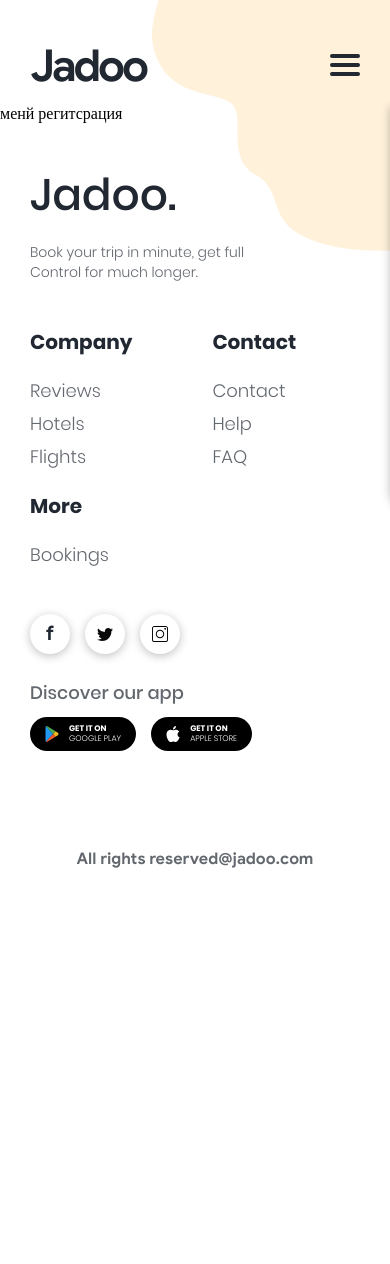
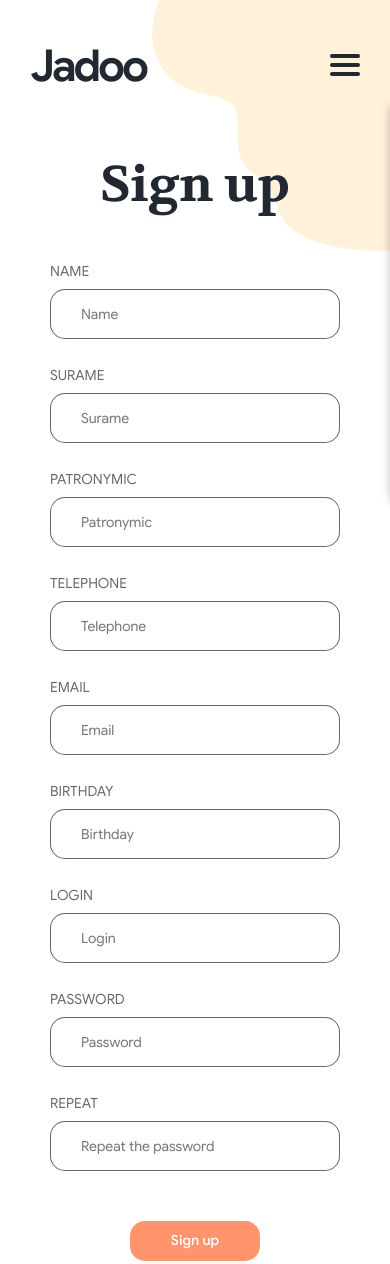
Before and after one commit to mogWB/web-travel, a website: page pages/registration/registration.html in a window 390 px wide. Shown: the top 1264 px of the page. Before the commit the page ends 917 px from the top, so only its background shows below. Drawn offline with Linux system fonts and the light colour scheme; files whose address does not match are found by name.

Commit message:
feat: add authorization logic

```diff
--- a/css/components/input.css
+++ b/css/components/input.css
@@ -21,19 +21,40 @@
     color: var(--text70, #212832);
     margin: 0;
     font-weight: normal;
+    background-color: var(--white);
 }
 
-/* .input >input::placeholder{
-    font-family: 'Google Sans', sans-serif;
-    font-size: 0.875em;
-    line-height: 1;
-    text-decoration: none;
-    color: var(--text70, #212832);
-    margin: 0;
-    font-weight: normal;
-} */
+.registration-container >.text-container, .login-container >.text-container{
+    position: relative;
+    transition: all 0.5s;
+    width: 100%;
+}
 
 .input >img{
     width: 21px;
     height: 18px;
 }
+
+.input-error{
+    position: absolute;
+    z-index: -10;
+    top: 30px;
+    transition: all 0.5s;
+
+    font-size: 0.875em !important;
+    line-height: calc(20 / 14) !important;
+    font-weight: 400 !important;
+    color: var(--red) !important;
+}
+
+.text-container.error{
+    margin-bottom: 30px;
+}
+
+.text-container.error >.input, .text-container.error >.input >input{
+    background-color: var(--red20);
+}
+
+.text-container.error >.input-error{
+    top: 90px;
+}
--- a/css/variable.css
+++ b/css/variable.css
@@ -13,4 +13,6 @@
     --orange: #FF946D;
     --yellow: #F1A501;
     --blue: #5E6281;
+    --red20: #F9E1DC;
+    --red: #DB6060;
 }
--- a/pages/profile/profile.css
+++ b/pages/profile/profile.css
@@ -58,7 +58,8 @@
 .setting{
     padding: 50px 140px 70px 140px;
     display: flex;
-    gap: 100px
+    gap: 100px;
+    flex-wrap: wrap;
 }
 
 .setting >.info-box{
--- a/pages/registration/registration.css
+++ b/pages/registration/registration.css
@@ -0,0 +1,25 @@
+.registration{
+    display: flex;
+    flex-direction: column;
+    align-items: center;
+    gap: 50px;
+    padding: 70px 0;
+}
+
+.registration-container{
+    display: flex;
+    flex-direction: column;
+    gap: 30px;
+    align-items: center;
+    width: 290px;
+}
+
+.registration-container >button{
+    margin-top: 20px;
+}
+
+@media(max-width: 678px){
+    .registration{
+        padding: 50px 0;
+    }
+}
--- a/pages/registration/registration.html
+++ b/pages/registration/registration.html
@@ -39,7 +39,77 @@
         </div>
     </header>
     <main>
-        менй регитсрация
+        <section class="registration">
+            <p class="text-volkhov-50-60b">Sign up</p>
+            <div class="registration-container">
+                <div class="text-container">
+                    <p>name</p>
+                    <label class="input">
+                        <input type="text" placeholder="Name">
+                    </label>
+                    <p class="input-error">there is no such login</p>
+                </div>
+                <div class="text-container">
+                    <p>Surame</p>
+                    <label class="input">
+                        <input type="text" placeholder="Surame">
+                    </label>
+                    <p class="input-error">there is no such login</p>
+                </div>
+                <div class="text-container">
+                    <p>Patronymic</p>
+                    <label class="input">
+                        <input type="text" placeholder="Patronymic">
+                    </label>
+                    <p class="input-error">there is no such login</p>
+                </div>
+                <div class="text-container">
+                    <p>Telephone</p>
+                    <label class="input">
+                        <input type="text" placeholder="Telephone">
+                    </label>
+                    <p class="input-error">there is no such login</p>
+                </div>
+                <div class="text-container">
+                    <p>Email</p>
+                    <label class="input">
+                        <input type="text" placeholder="Email">
+                    </label>
+                    <p class="input-error">there is no such login</p>
+                </div>
+                <div class="text-container">
+                    <p>Birthday</p>
+                    <label class="input">
+                        <input type="text" placeholder="Birthday">
+                    </label>
+                    <p class="input-error">there is no such login</p>
+                </div>
+                <div class="text-container">
+                    <p>Login</p>
+                    <label class="input">
+                        <input type="text" placeholder="Login">
+                    </label>
+                    <p class="input-error">there is no such login</p>
+                </div>
+                <div class="text-container">
+                    <p>Password</p>
+                    <label class="input">
+                        <input type="text" placeholder="Password">
+                    </label>
+                    <p class="input-error">there is no such login</p>
+                </div>
+                <div class="text-container">
+                    <p>Repeat</p>
+                    <label class="input">
+                        <input type="text" placeholder="Repeat the password">
+                    </label>
+                    <p class="input-error">there is no such login</p>
+                </div>
+                <button class="button-small">
+                    <span class="text-gs-14m">Sign up</span>
+                </button>
+            </div>
+        </section>
     </main>
     <footer>
         <div class="up">
```
Also changed, not shown: js/authorization/authorization.js (added, +55 -0 lines), pages/authorization/authorization.css (+25 -0 lines), pages/authorization/authorization.html (+23 -1 lines), js/registration/registration.js (added).
